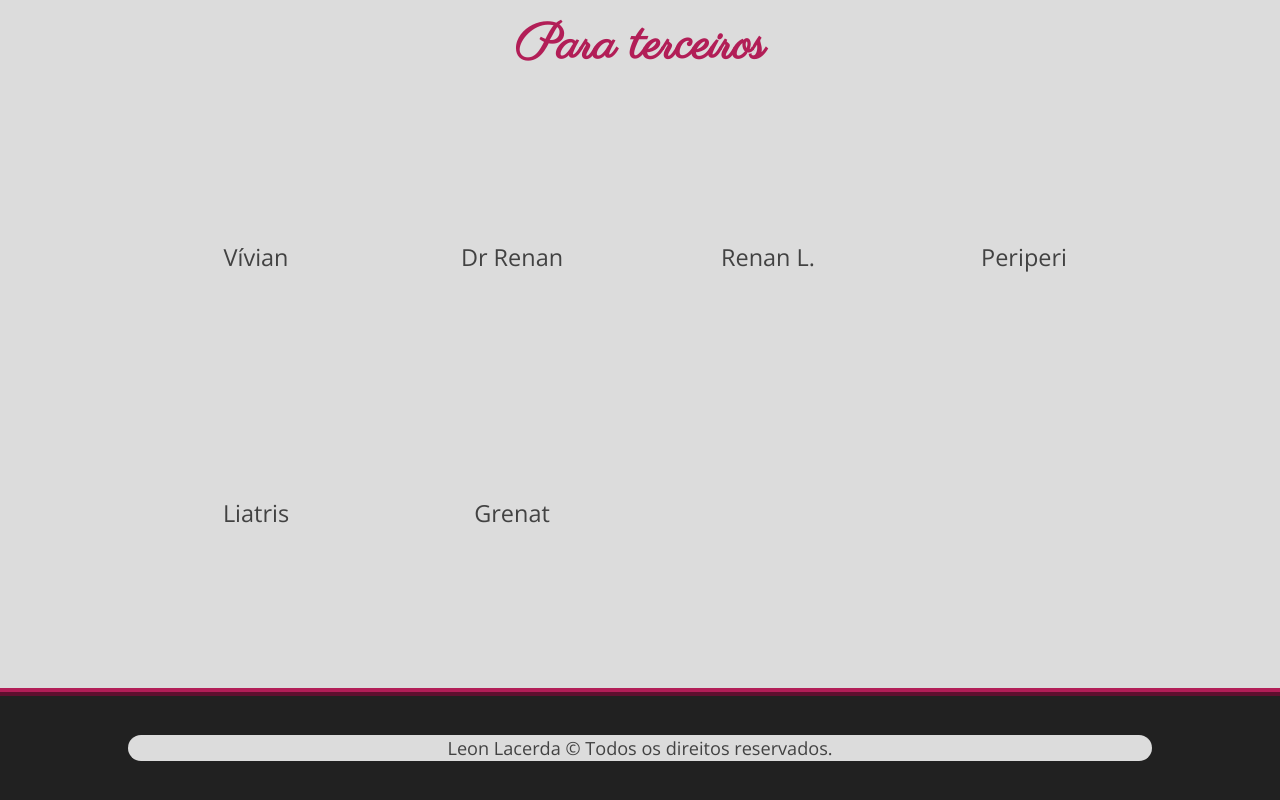
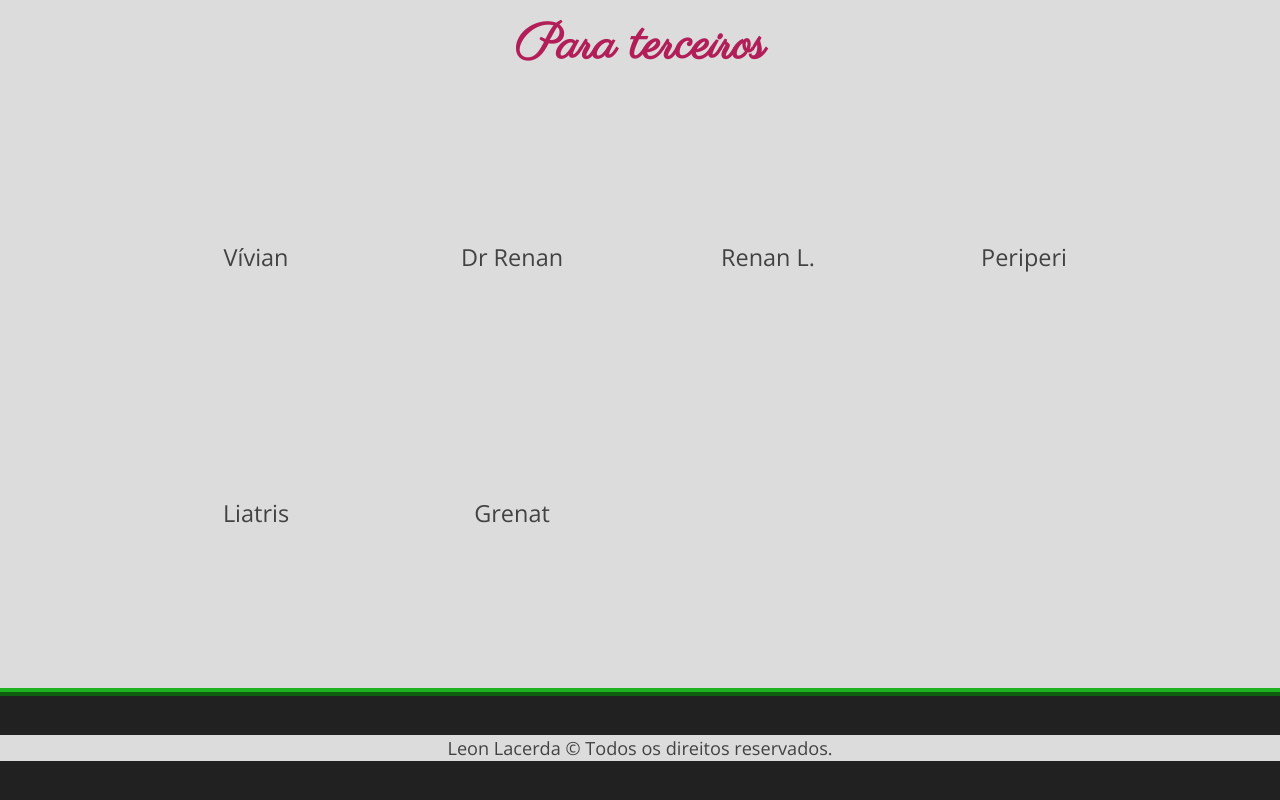
Before and after one commit to leonlacerda/-, a plain HTML site: page index.html in a window 1280 px wide. Shown: the part 1728-2528 px from the top of the page. Drawn offline with nearby package versions, Linux system fonts and the light colour scheme; a web font is replaced by a local one.

Commit message:
Barra de créditos

```diff
--- a/css/style.css
+++ b/css/style.css
@@ -150,11 +150,12 @@ h3 {
 
 .quadro-links a:hover {
     background-color: rgba(30, 178, 32, .5);
+    border: 1px solid #1E92B2;
 }
 
 footer {
     width: 100vw;
-    border-top: 1vh ridge #b21e57;
+    border-top: 1vh ridge #1EB220;
     padding: 3vw 0 3vw 0;
     background-color: rgb(33, 33, 33);
     text-align: center;
@@ -165,8 +166,7 @@ footer {
     margin: auto;
     line-height: 20pt;
     height: 20pt;
-    width: 80vw;
-    border-radius: 25px;
+    width: 100%;
     font-family: 'Open Sans', sans-serif;
     font-size: calc(4pt + 1vw);
     color: #424242;
```
